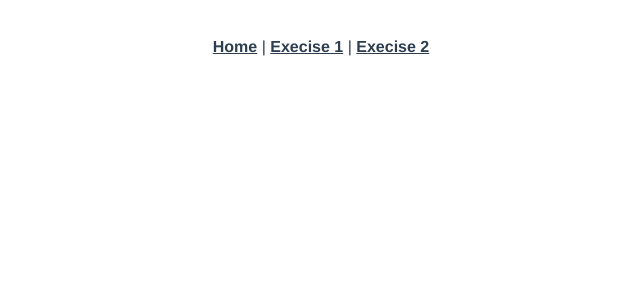
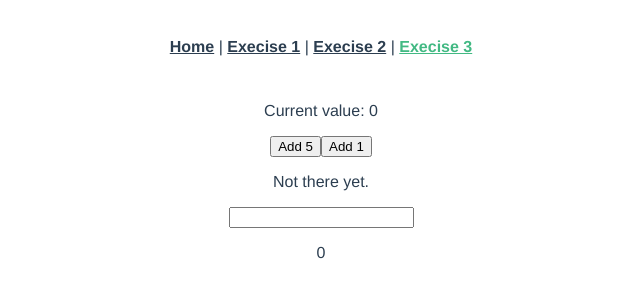
Before and after one commit to SamirSales/vue-course-exercises, a Vue app: page /#/exercise/3 in a window 1280 px wide. Shown: the top 300 px of the page, without its empty margins (319-959 px from the left). Built offline with nearby package versions, Linux system fonts and the light colour scheme.

Commit message:
exercise 3

```diff
--- a/src/App.vue
+++ b/src/App.vue
@@ -3,7 +3,8 @@
     <div id="nav">
       <router-link to="/">Home</router-link> |
       <router-link to="/exercise/1">Execise 1</router-link> |
-      <router-link to="/exercise/2">Execise 2</router-link>
+      <router-link to="/exercise/2">Execise 2</router-link> |
+      <router-link to="/exercise/3">Execise 3</router-link>
     </div>
     <router-view/>
   </div>
--- a/src/router/index.js
+++ b/src/router/index.js
@@ -19,6 +19,11 @@ const routes = [
     path: '/exercise/2',
     name: 'Exercise2',
     component: () => import('../views/Exercise2.vue')
+  },
+  {
+    path: '/exercise/3',
+    name: 'Exercise3',
+    component: () => import('../views/Exercise3.vue')
   }
 ]
 
--- /dev/null
+++ b/src/views/Exercise3.vue
@@ -0,0 +1,42 @@
+<template>
+    <div>
+        <div>
+            <p>Current value: {{ value }}</p>
+            <button @click="value += 5">Add 5</button>
+            <button @click="value += 1">Add 1</button>
+            <p>{{ result }}</p>
+        </div>
+
+        <div>
+            <input type="text" />
+            <p>{{ value }} </p>
+        </div>
+    </div>
+</template>
+
+<script>
+export default {
+    data(){
+        return {
+            value: 0
+        }
+    },
+
+    computed:{
+        "result"(){
+            if(this.value !== 37){
+                return "Not there yet."
+            }
+            return "Done!";
+        }
+    },
+
+    watch:{
+        "result"(){
+            setTimeout(() => {
+                this.value = 0;
+            }, 5000);
+        }
+    }
+}
+</script>
```
